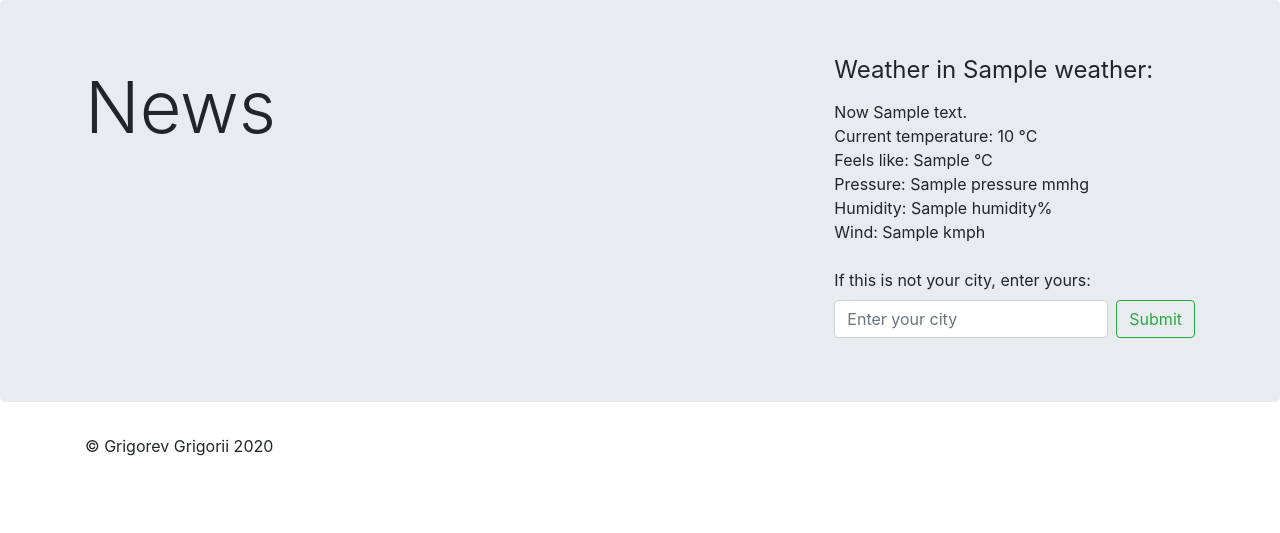
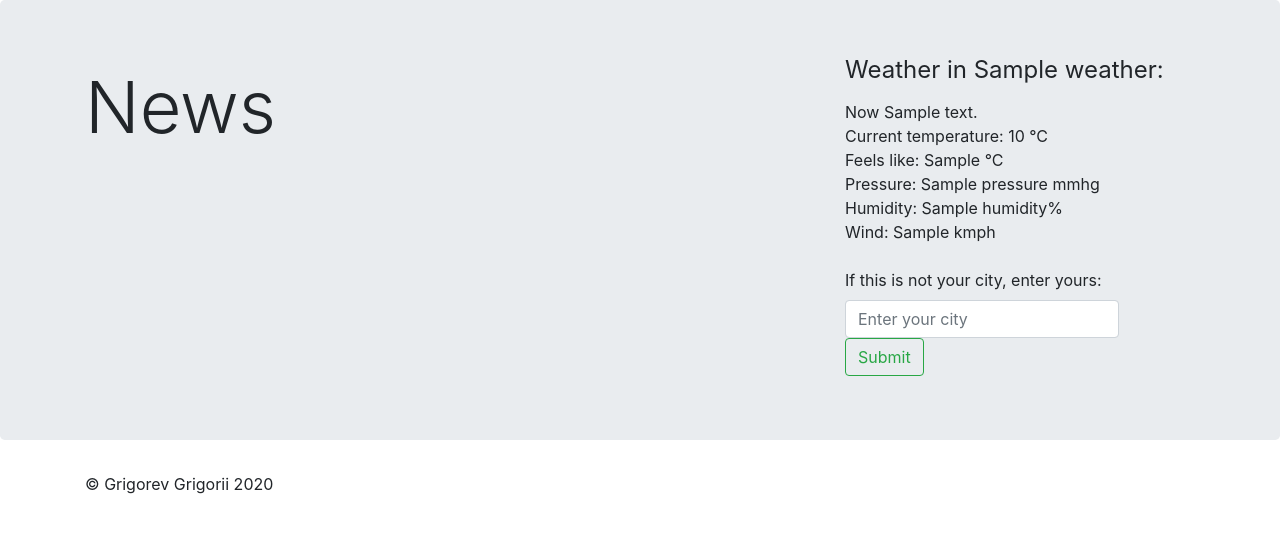
Before and after one commit to GrigorevGrigorii/NewsSite, a Django app: template news/templates/news/news_page.html in a window 1280 px wide. Shown: the part 56-589 px from the top of the page. Run offline with Django 3.2, Linux system fonts and the light colour scheme; the template is opened without the code that fills it: most values are stand-ins (such as "Sample title", 1, 10 or a date in 2020); parts of the project's set-up code (start-up, migrations or seed data) failed here and were passed over; some libraries are stand-ins or nearby versions.

Commit message:
Update news_page.html

```diff
--- a/news/templates/news/news_page.html
+++ b/news/templates/news/news_page.html
@@ -11,10 +11,6 @@
         <style>
             .font-weight-normal {
                 line-height: 0.5;
-            }
-            #separate{
-                display: flex;
-                justify-content: space-between;
             }
         </style>
         <!-- Custom styles for this template -->
@@ -48,20 +44,20 @@
             <!-- Main jumbotron for a primary marketing message or call to action -->
             <div class="jumbotron">
                 <div class="container">
-                    <main id="separate">
-                        <div id="left">
+                    <div class="row">
+                        <div class="col-md-8">
                             <h1 class="display-3">News</h1>
                         </div>
-                        <div id="right">
+                        <div class="col-md-4">
                             {% if weather %}
-                                <h4 class="font-weight-normal" class="weather">Weather in {{ weather.name }}:</h4>
+                                <h4 class="font-weight-normal">Weather in {{ weather.name }}:</h4>
                                 </br>
-                                <p class="font-weight-normal" class="weather">Now {{ weather.description }}</p>
-                                <p class="font-weight-normal" class="weather">Current temperature: {{ weather.temp }} °C</p>
-                                <p class="font-weight-normal" class="weather">Feels like: {{ weather.feels_like }} °C</p>
-                                <p class="font-weight-normal" class="weather">Pressure: {{ weather.pressure }} mmhg</p>
-                                <p class="font-weight-normal" class="weather">Humidity: {{ weather.humidity }}%</p>
-                                <p class="font-weight-normal" class="weather">Wind: {{ weather.wind_speed }} kmph</p>
+                                <p class="font-weight-normal">Now {{ weather.description }}</p>
+                                <p class="font-weight-normal">Current temperature:    {{ weather.temp }} °C</p>
+                                <p class="font-weight-normal">Feels like:             {{ weather.feels_like }} °C</p>
+                                <p class="font-weight-normal">Pressure:               {{ weather.pressure }} mmhg</p>
+                                <p class="font-weight-normal">Humidity:               {{ weather.humidity }}%</p>
+                                <p class="font-weight-normal">Wind:                   {{ weather.wind_speed }} kmph</p>
                                 </br>
                                 <p class="font-weight-normal">If this is not your city, enter yours:</p>
                             {% else %}
@@ -72,7 +68,7 @@
                                 <button class="btn btn-outline-success my-2 my-sm-0" type="submit">Submit</button>
                             </form>
                         </div>
-                    </main>
+                    </div>
                 </div>
             </div>
 
```
